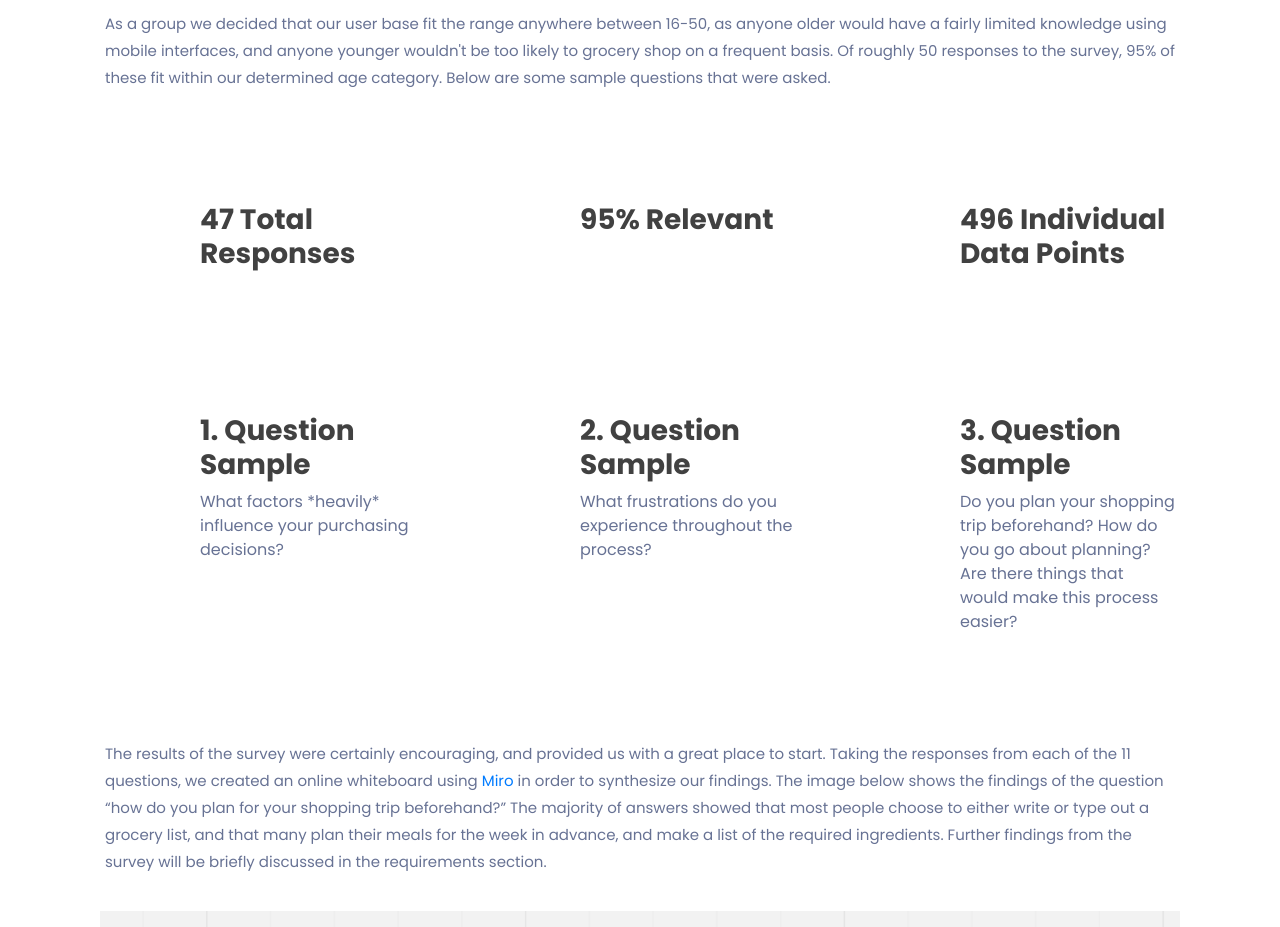
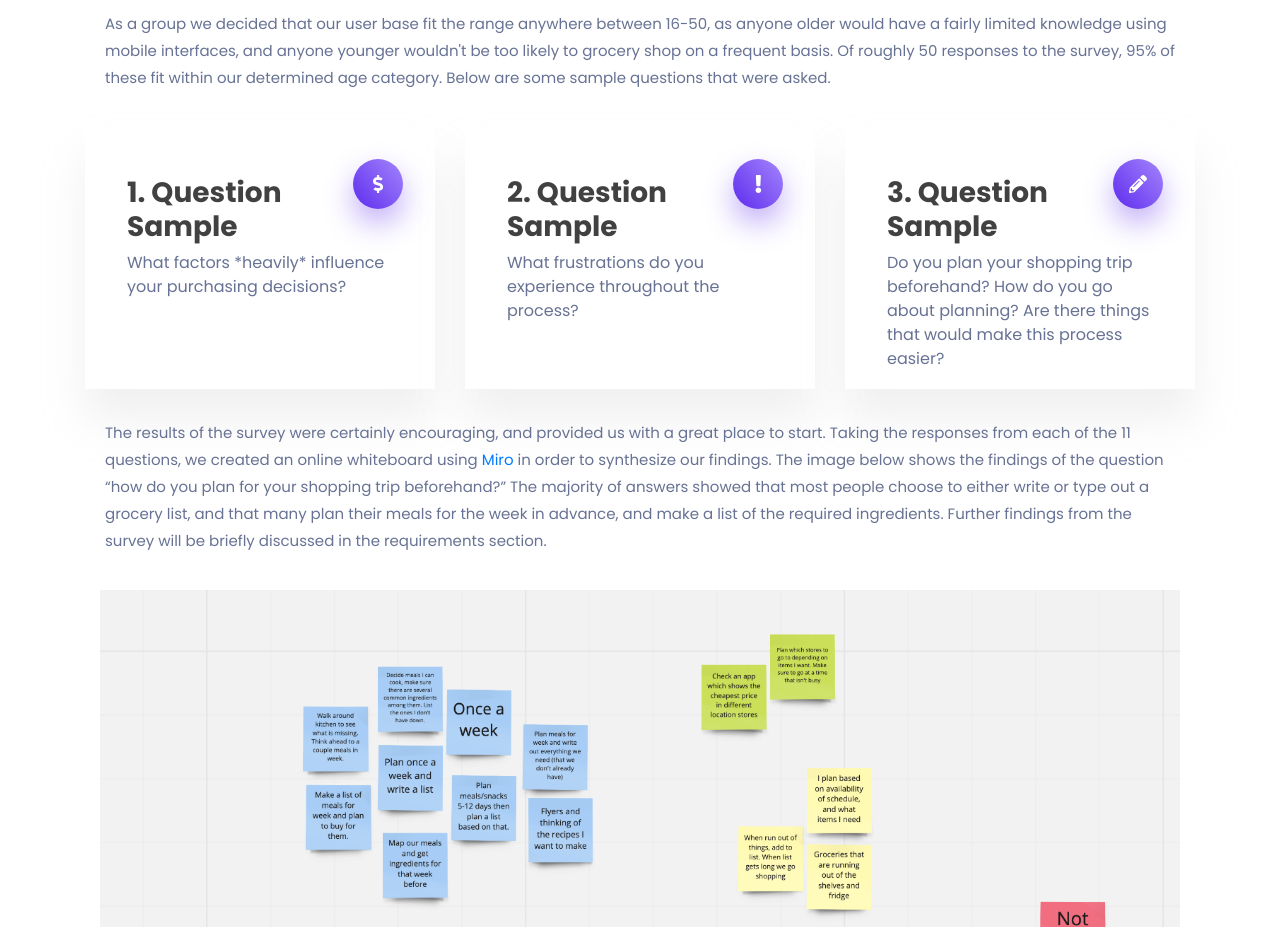
Before and after one commit to Samuel-Robinson/Portfolio-Website, a plain HTML site: page Godega.html in a window 1280 px wide. Shown: the part 1780-2707 px from the top of the page. Drawn offline with nearby package versions, Linux system fonts and the light colour scheme.

Commit message:
Nice Looking Boxes

```diff
--- a/Godega.html
+++ b/Godega.html
@@ -160,35 +160,29 @@
 <section class="questions">
     <div class="container">
         <div class="row">
-            <div class="col-lg-3 offset-lg-1 col-sm-6">
-                <div class="question-box">
-                    <h3 id="q-title">47 Total Responses</h2>
-                </div>
-            </div>
-            <div class="col-lg-3 offset-lg-1 col-sm-6">
-                <div class="question-box">
-                    <h3 id="q-title">95% Relevant</h2>
-                </div>
-            </div>
-            <div class="col-lg-3 offset-lg-1 col-sm-6">
-                <div class="question-box">
-                    <h3 id="q-title">496 Individual Data Points</h2>
-                </div>
-            </div>
-            <div class="col-lg-3 offset-lg-1 col-sm-6">
-                <div class="question-box">
+            <div class="col-lg-4 col-sm-6">
+                <div class="question-boxs">
+                    <div class="icons">
+                        <i class="fas fa-dollar-sign"></i>
+                    </div>
                     <h3 id="q-title">1. Question Sample</h2>
                     <p id="question">What factors *heavily* influence your purchasing decisions?</p>
                 </div>
             </div>
-            <div class="col-lg-3 offset-lg-1 col-sm-6">
-                <div class="question-box">
+            <div class="col-lg-4 col-sm-6">
+                <div class="question-boxs">
+                    <div class="icons">
+                    <i class="fas fa-exclamation"></i>
+                    </div>
                     <h3 id="q-title">2. Question Sample</h2>
                     <p id="question">What frustrations do you experience throughout the process?</p>
                 </div>
             </div>
-            <div class="col-lg-3 offset-lg-1 col-sm-6">
-                <div class="question-box">
+            <div class="col-lg-4 col-sm-6">
+                <div class="question-boxs">
+                    <div class="icons">
+                    <i class="fas fa-pencil-alt"></i>
+                </div>
                     <h3 id="q-title">3. Question Sample</h2>
                     <p id="question">Do you plan your shopping trip beforehand? How do you go about planning? Are there things that would make this process easier?</p>
                 </div>
--- a/Stylesheet/myStyle.css
+++ b/Stylesheet/myStyle.css
@@ -342,6 +342,39 @@ h2 {
   font-size: 25px;
   font-weight: bold;
   font-style: italic;
+}
+
+.question-boxs {
+  background: #fff;
+  -webkit-box-shadow: 0px 30px 40px 0px rgba(202, 202, 202, 0.28);
+  box-shadow: 0px 30px 40px 0px rgba(202, 202, 202, 0.28);
+  padding: 47px 40px 0px;
+  height: 100%;
+  position: relative;
+  border: 2px solid transparent;
+  -webkit-transition: border 0.2s linear;
+  -o-transition: border 0.2s linear;
+  transition: border 0.2s linear;
+  overflow: hidden;
+}
+
+.icons {
+  width: 50px;
+height: 50px;
+line-height: 50px;
+font-size: 18px;
+border-radius: 50%;
+color: #fff;
+text-align: center;
+background-image: -moz-linear-gradient(40deg, #5e2ced 0%, #a485fd 100%);
+background-image: -webkit-linear-gradient(40deg, #5e2ced 0%, #a485fd 100%);
+background-image: -ms-linear-gradient(40deg, #5e2ced 0%, #a485fd 100%);
+-webkit-box-shadow: 0px 14px 30px 0px rgba(94, 44, 237, 0.4);
+box-shadow: 0px 14px 30px 0px rgba(94, 44, 237, 0.4);
+position: absolute;
+right: 30px;
+top: 30px;
+
 }
 
 .question-box {
```
